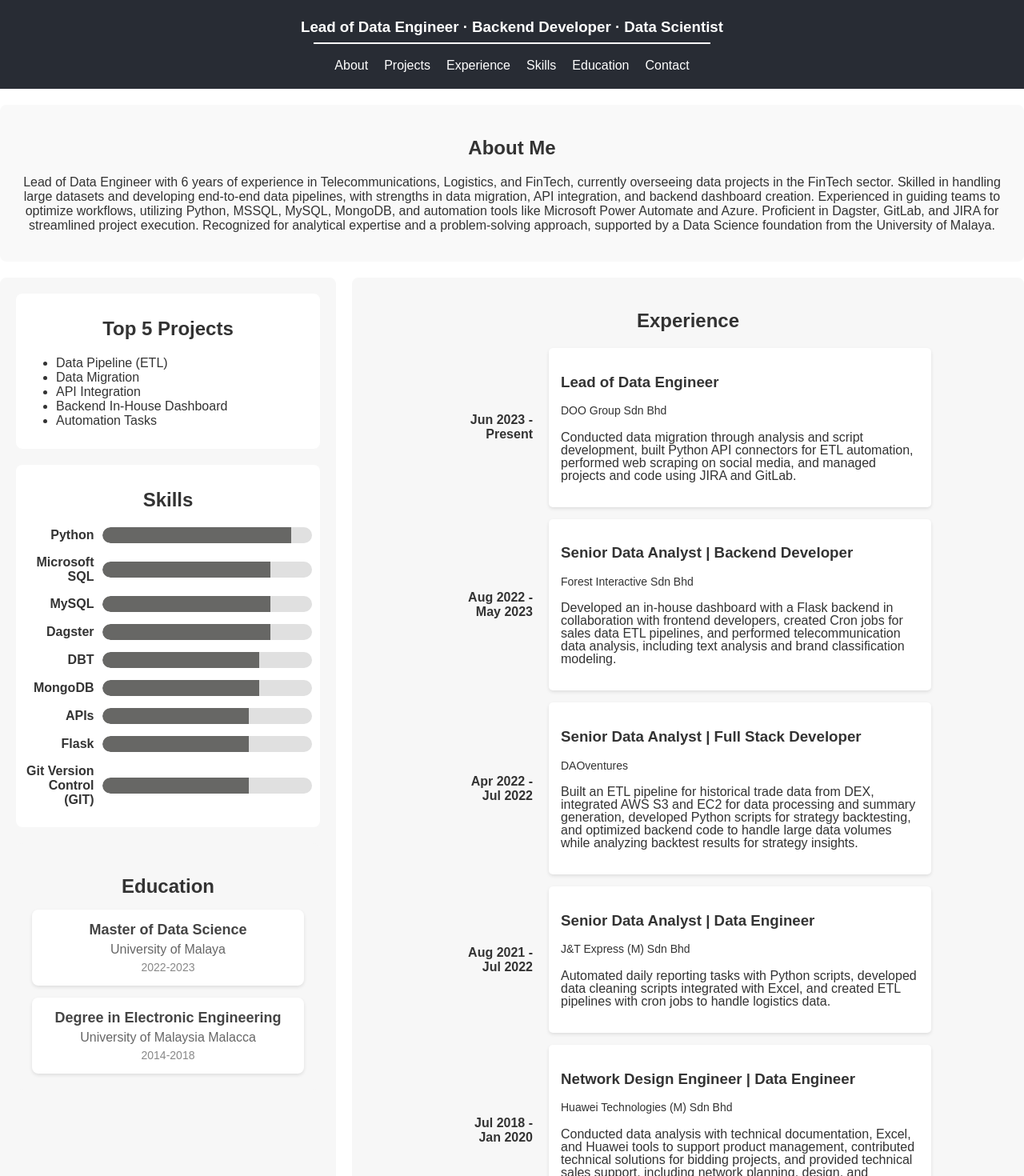
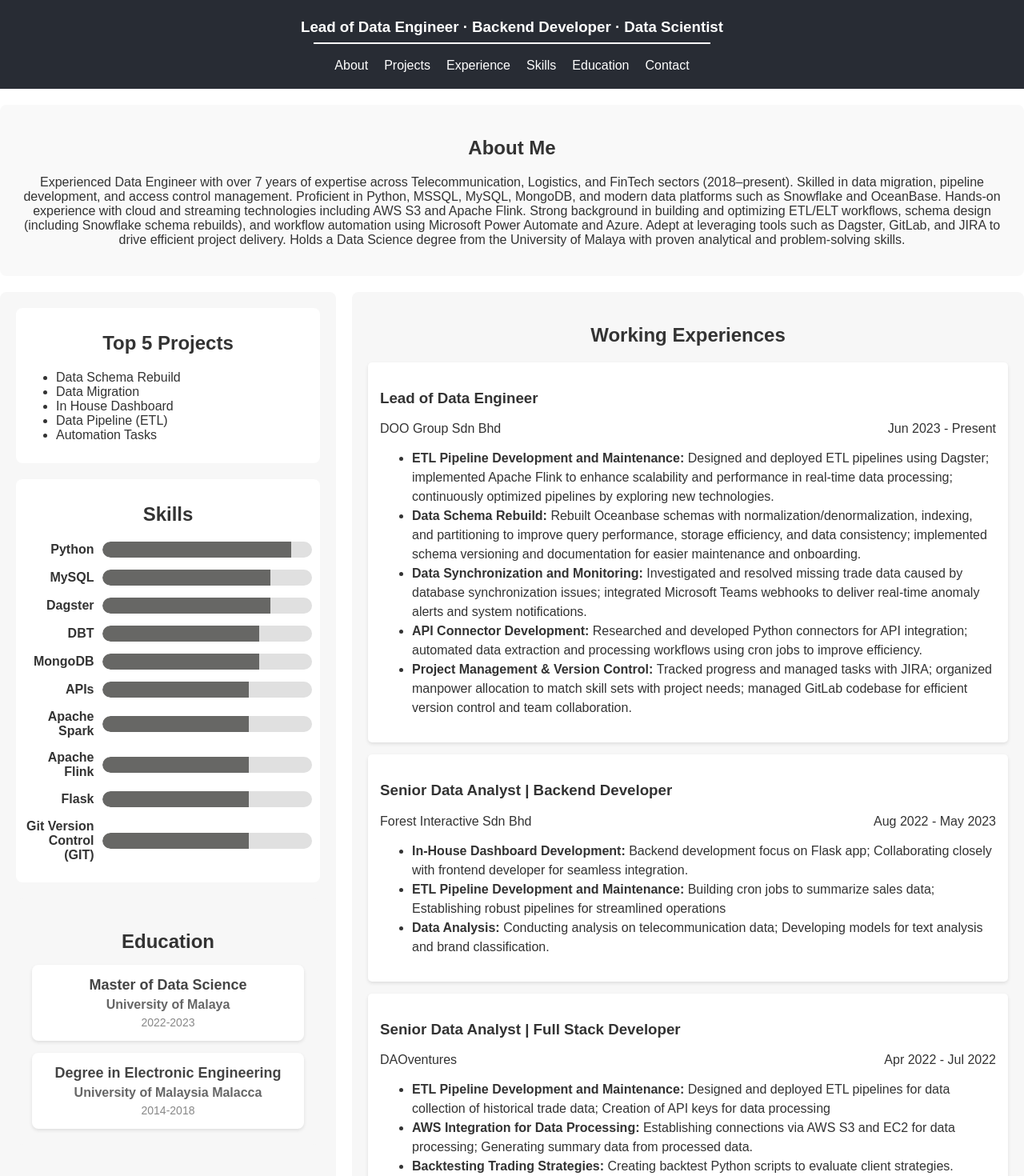
Before and after one commit to KevinMunSiuHou/resumeWebsite, a React (Create React App) app: page / in a window 1280 px wide. Shown: the part 260-1730 px from the top of the page at 80% size. Built offline with nearby package versions, Linux system fonts and the light colour scheme.

Commit message:
Update: Latest Changes

```diff
--- a/src/components/About.js
+++ b/src/components/About.js
@@ -2,11 +2,14 @@
 import React from 'react';
 import './About.css';
 
-const About = () => (
-  <section id="about" className="about">
+const About = () => {
+  const startYear = 2018;
+  const currentYear = new Date().getFullYear();
+  const yearsOfExperience = currentYear - startYear;
+  return (<section id="about" className="about">
     <h2>About Me</h2>
-    <p>Lead of Data Engineer with 6 years of experience in Telecommunications, Logistics, and FinTech, currently overseeing data projects in the FinTech sector. Skilled in handling large datasets and developing end-to-end data pipelines, with strengths in data migration, API integration, and backend dashboard creation. Experienced in guiding teams to optimize workflows, utilizing Python, MSSQL, MySQL, MongoDB, and automation tools like Microsoft Power Automate and Azure. Proficient in Dagster, GitLab, and JIRA for streamlined project execution. Recognized for analytical expertise and a problem-solving approach, supported by a Data Science foundation from the University of Malaya.</p>
-  </section>
-);
+    <p>Experienced Data Engineer with over {yearsOfExperience} years of expertise across Telecommunication, Logistics, and FinTech sectors (2018–present). Skilled in data migration, pipeline development, and access control management. Proficient in Python, MSSQL, MySQL, MongoDB, and modern data platforms such as Snowflake and OceanBase. Hands-on experience with cloud and streaming technologies including AWS S3 and Apache Flink. Strong background in building and optimizing ETL/ELT workflows, schema design (including Snowflake schema rebuilds), and workflow automation using Microsoft Power Automate and Azure. Adept at leveraging tools such as Dagster, GitLab, and JIRA to drive efficient project delivery. Holds a Data Science degree from the University of Malaya with proven analytical and problem-solving skills.</p>
+  </section>);
+};
 
 export default About;
--- a/src/components/Experience.css
+++ b/src/components/Experience.css
@@ -7,16 +7,6 @@
   text-align: center;
 }
 
-h4 {
-  font-size: 14px;
-  font-weight: normal;
-}
-
-.timeline {
-  width: 80%;
-  margin: 0 auto;
-}
-
 .timeline-item {
   display: flex;
   align-items: center;
@@ -24,19 +14,22 @@
   margin: 15px 0;
 }
 
-.timeline-year {
-  padding: 20px;
-  width: 90px;
-  font-weight: bold;
-  color: #333;
-  text-align: right;
+.company-year {
+  display: flex;
+  justify-content: space-between;
+  align-items: center;
+  margin-bottom: 6px;
 }
 
 .timeline-content {
   padding: 15px;
   background: white;
   border-radius: 5px;
-  width: 70%;
+  width: 100%;
   box-shadow: 0 2px 4px rgba(0, 0, 0, 0.1);
-  line-height: 1;
 }
+
+.timeline-content-list {
+  line-height: 1.5;
+
+}
--- a/src/components/Experience.js
+++ b/src/components/Experience.js
@@ -4,24 +4,84 @@
 
 const Experience = () => {
   const experiences = [
-    { year: 'Jun 2023 - Present', company: 'DOO Group Sdn Bhd', job: 'Lead of Data Engineer', desc: 'Conducted data migration through analysis and script development, built Python API connectors for ETL automation, performed web scraping on social media, and managed projects and code using JIRA and GitLab.' },
-    { year: 'Aug 2022 - May 2023', company: 'Forest Interactive Sdn Bhd', job: 'Senior Data Analyst | Backend Developer', desc: 'Developed an in-house dashboard with a Flask backend in collaboration with frontend developers, created Cron jobs for sales data ETL pipelines, and performed telecommunication data analysis, including text analysis and brand classification modeling.'  },
-    { year: 'Apr 2022 - Jul 2022', company: 'DAOventures', job: 'Senior Data Analyst | Full Stack Developer', desc: 'Built an ETL pipeline for historical trade data from DEX, integrated AWS S3 and EC2 for data processing and summary generation, developed Python scripts for strategy backtesting, and optimized backend code to handle large data volumes while analyzing backtest results for strategy insights.'  },
-    { year: 'Aug 2021 - Jul 2022', company: 'J&T Express (M) Sdn Bhd', job: 'Senior Data Analyst | Data Engineer', desc: 'Automated daily reporting tasks with Python scripts, developed data cleaning scripts integrated with Excel, and created ETL pipelines with cron jobs to handle logistics data.'},
-    { year: 'Jul 2018 - Jan 2020', company: 'Huawei Technologies (M) Sdn Bhd', job: 'Network Design Engineer | Data Engineer', desc: 'Conducted data analysis with technical documentation, Excel, and Huawei tools to support product management, contributed technical solutions for bidding projects, and provided technical sales support, including network planning, design, and customer presentations.'  },
+    {
+      year: 'Jun 2023 - Present',
+      company: 'DOO Group Sdn Bhd',
+      job: 'Lead of Data Engineer',
+      desc: [
+        {title:'ETL Pipeline Development and Maintenance', detail:'Designed and deployed ETL pipelines using Dagster; implemented Apache Flink to enhance scalability and performance in real-time data processing; continuously optimized pipelines by exploring new technologies.'},
+        {title:'Data Schema Rebuild', detail:'Rebuilt Oceanbase schemas with normalization/denormalization, indexing, and partitioning to improve query performance, storage efficiency, and data consistency; implemented schema versioning and documentation for easier maintenance and onboarding.'},
+        {title:'Data Synchronization and Monitoring', detail:'Investigated and resolved missing trade data caused by database synchronization issues; integrated Microsoft Teams webhooks to deliver real-time anomaly alerts and system notifications.'},
+        {title:'API Connector Development', detail:'Researched and developed Python connectors for API integration; automated data extraction and processing workflows using cron jobs to improve efficiency.'},
+        {title:'Project Management & Version Control', detail:'Tracked progress and managed tasks with JIRA; organized manpower allocation to match skill sets with project needs; managed GitLab codebase for efficient version control and team collaboration.'}
+      ]
+    },
+    {
+      year: 'Aug 2022 - May 2023',
+      company: 'Forest Interactive Sdn Bhd',
+      job: 'Senior Data Analyst | Backend Developer',
+      desc: [
+        {title:'In-House Dashboard Development', detail:'Backend development focus on Flask app; Collaborating closely with frontend developer for seamless integration.'},
+        {title:'ETL Pipeline Development and Maintenance', detail:'Building cron jobs to summarize sales data; Establishing robust pipelines for streamlined operations'},
+        {title:'Data Analysis', detail:'Conducting analysis on telecommunication data; Developing models for text analysis and brand classification.'}
+      ]
+    },
+    {
+      year: 'Apr 2022 - Jul 2022',
+      company: 'DAOventures',
+      job: 'Senior Data Analyst | Full Stack Developer',
+      desc: [
+        {title:'ETL Pipeline Development and Maintenance', detail:'Designed and deployed ETL pipelines for data collection of historical trade data; Creation of API keys for data processing'},
+        {title:'AWS Integration for Data Processing', detail:'Establishing connections via AWS S3 and EC2 for data processing; Generating summary data from processed data.'},
+        {title:'Backtesting Trading Strategies', detail:'Creating backtest Python scripts to evaluate client strategies.'},
+        {title:'Data Analysis', detail:'Analyzing backtest results to identify strategy strengths and weaknesses; Optimizing backend code performance for handling large data volumes.'}
+      ]
+    },
+    {
+      year: 'Aug 2021 - Jul 2022',
+      company: 'J&T Express (M) Sdn Bhd',
+      job: 'Senior Data Analyst | Data Engineer',
+      desc: [
+        {title:'Automate Routine Tasks', detail:'Developed Python scripts for automate daily reporting tasks.'},
+        {title:'Data Transformation', detail:'Developed Python scripts for modifying dirty data and working along with Microsoft Excel. Automate Daily Tasks.'},
+        {title:'ETL Pipeline Development and Maintenance', detail:'Create cron jobs to collect with logistics internal data (Wrong Sorting data).'}
+      ]
+    },
+    {
+      year: 'Jul 2018 - Jan 2020',
+      company: 'Huawei Technologies (M) Sdn Bhd',
+      job: 'Network Design Engineer | Data Engineer',
+      desc: [
+        {title:'Data Analysis', detail:'Prepare technical documentation and presentations; Utilize Microsoft Excel and Huawei Software tools for configuration and analysis; Support daily routine tasks of the product manager'},
+        {title:'Bidding Project Contributions', detail:'Provide technical solutions and proposals for project bids; Respond to clarification requests with detailed technical information.'},
+        {title:'Technical Sales Support Activities', detail:'Engage in sales projects by offering technical support services; Conduct network planning, design, and evaluation; Present technical solutions to customers effectively.'}
+      ]
+    },
   ];
 
   return (
     <div id="experience" className="experience">
-      <h2>Experience</h2>
+      <h2>Working Experiences</h2>
       <div className="timeline">
         {experiences.map((exp, index) => (
           <div className="timeline-item" key={index}>
-            <div className="timeline-year">{exp.year}</div>
+            {/* <div className="timeline-year">{exp.year}</div> */}
             <div className="timeline-content">
               <h3>{exp.job}</h3>
-              <h4>{exp.company}</h4>
-              <p>{exp.desc}</p>
+              <div className="company-year">
+                <span className="company-name">{exp.company}</span>
+                <span className="year">{exp.year}</span>
+              </div>
+              <div className="timeline-content-list">
+                <ul>
+                  {exp.desc.map((point, i) => (
+                    <li key={i}>
+                      {point.title && <strong>{point.title}: </strong>}
+                      {point.detail}
+                    </li>
+                  ))}
+                </ul>
+              </div>
             </div>
           </div>
         ))}
--- a/src/components/Projects.js
+++ b/src/components/Projects.js
@@ -3,10 +3,10 @@
 
 const Projects = () => {
   const topProjects = [
+    { title: 'Data Schema Rebuild'},
+    { title: 'Data Migration'},
+    { title: 'In House Dashboard'},
     { title: 'Data Pipeline (ETL)'},
-    { title: 'Data Migration'},
-    { title: 'API Integration'},
-    { title: 'Backend In-House Dashboard'},
     { title: 'Automation Tasks'},
   ];
 
--- a/src/components/Skills.js
+++ b/src/components/Skills.js
@@ -5,12 +5,13 @@
 const Skills = () => {
   const skills = [
     {title:'Python',level:'90%'},
-    {title:'Microsoft SQL',level:'80%'},
     {title:'MySQL',level:'80%'},
     {title:'Dagster',level:'80%'},
     {title:'DBT',level:'75%'},
     {title:'MongoDB',level:'75%'},
     {title:'APIs',level:'70%'},
+    {title:'Apache Spark',level:'70%'},
+    {title:'Apache Flink',level:'70%'},
     {title:'Flask',level:'70%'},
     {title:'Git Version Control (GIT)',level:'70%'},
   ];
```
